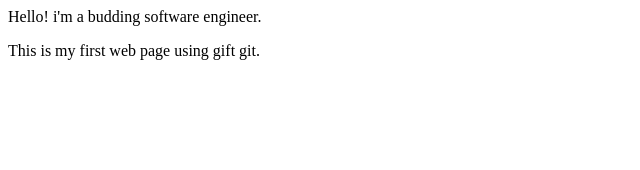
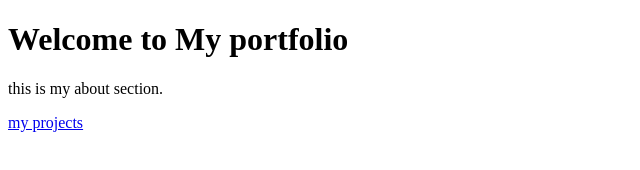
Before and after one commit to 2303A51197/Myportfolio, a plain HTML site: page index.html in a window 1280 px wide. Shown: the whole page, without its empty margins (0-640 px from the left). Drawn offline with Linux system fonts and the light colour scheme.

Commit message:
intial commit: Added portfolio page

```diff
--- a/index.html
+++ b/index.html
@@ -1,9 +1,12 @@
 <!DOCTYPE html>
 <html>
-<head><title>My Portfolio</title></head>
+<head>
+<title>My portfolio</title>
+</head>
+</html>
 <body>
-    <hi> Hello! i'm a budding software engineer.</hi>
-    <p> This is my first web page using gift git.</p>
-
+<h1>Welcome to My portfolio</h1>
+<p>this is my about section.</p>
+<a href="project.html">my projects </a>
 </body>
-</html>
+<html>
```
